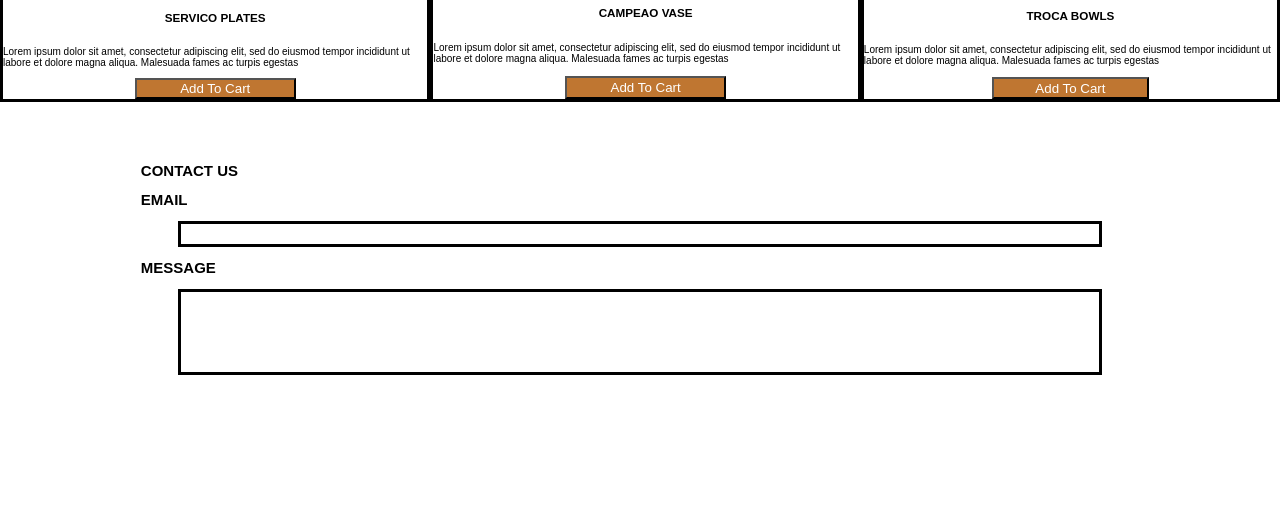
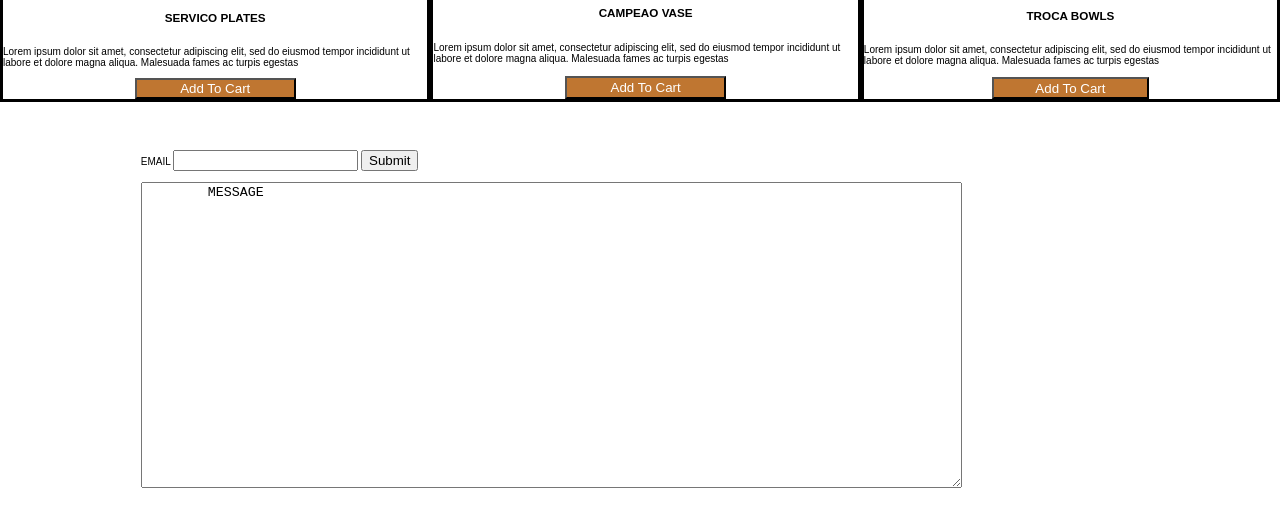
Before and after one commit to Reny8/eCommerce, a plain HTML site: page index.html in a window 1280 px wide. Shown: the part 1601-2120 px from the top of the page. Drawn offline with Linux system fonts and the light colour scheme.

Commit message:
added clickable features, made contact line input line ability.

```diff
--- a/index.html
+++ b/index.html
@@ -171,11 +171,13 @@
 
         </section>
         <section class= "contact" id="contact">
-            <h1>CONTACT US</h1>
-            <h2>EMAIL</h2>
-            <div></div>
-            <h2>MESSAGE</h2>
-            <p></p>
+        <form action="/action_page.php" id="usrform">
+        EMAIL <input type="text" name="email">
+        <input type="submit">
+        </form>
+        <br>
+        <textarea rows="20" cols="100" name="comment" form="usrform">
+        MESSAGE </textarea>
         </section>
     </main>
     <footer>
--- a/styles.css
+++ b/styles.css
@@ -93,7 +93,7 @@ main {
     width: 200px;
     height: 10px;
 }
-.contact p{
+    .contact p{
     background-color: white;
     width: 84%;
     padding: 4%;
```
